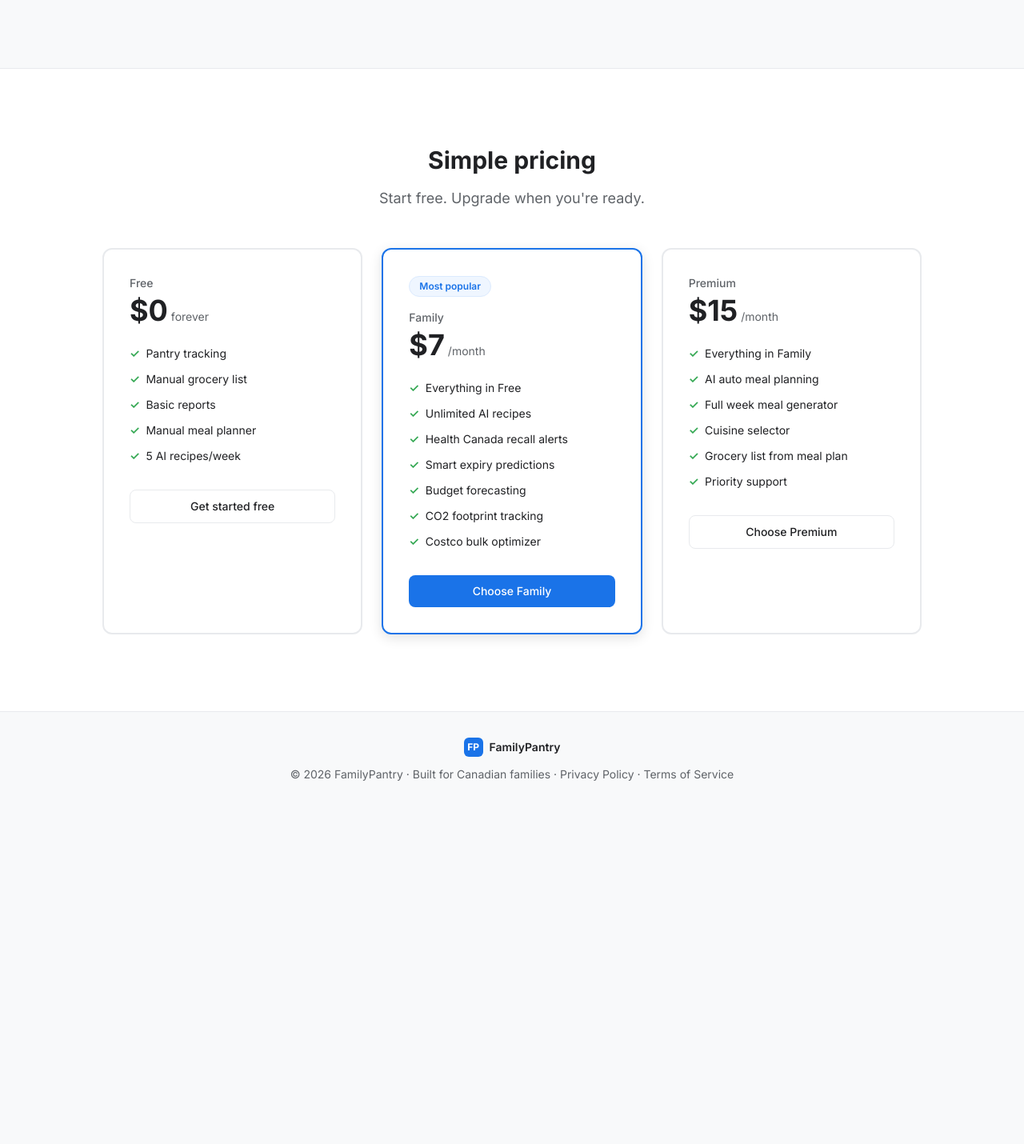
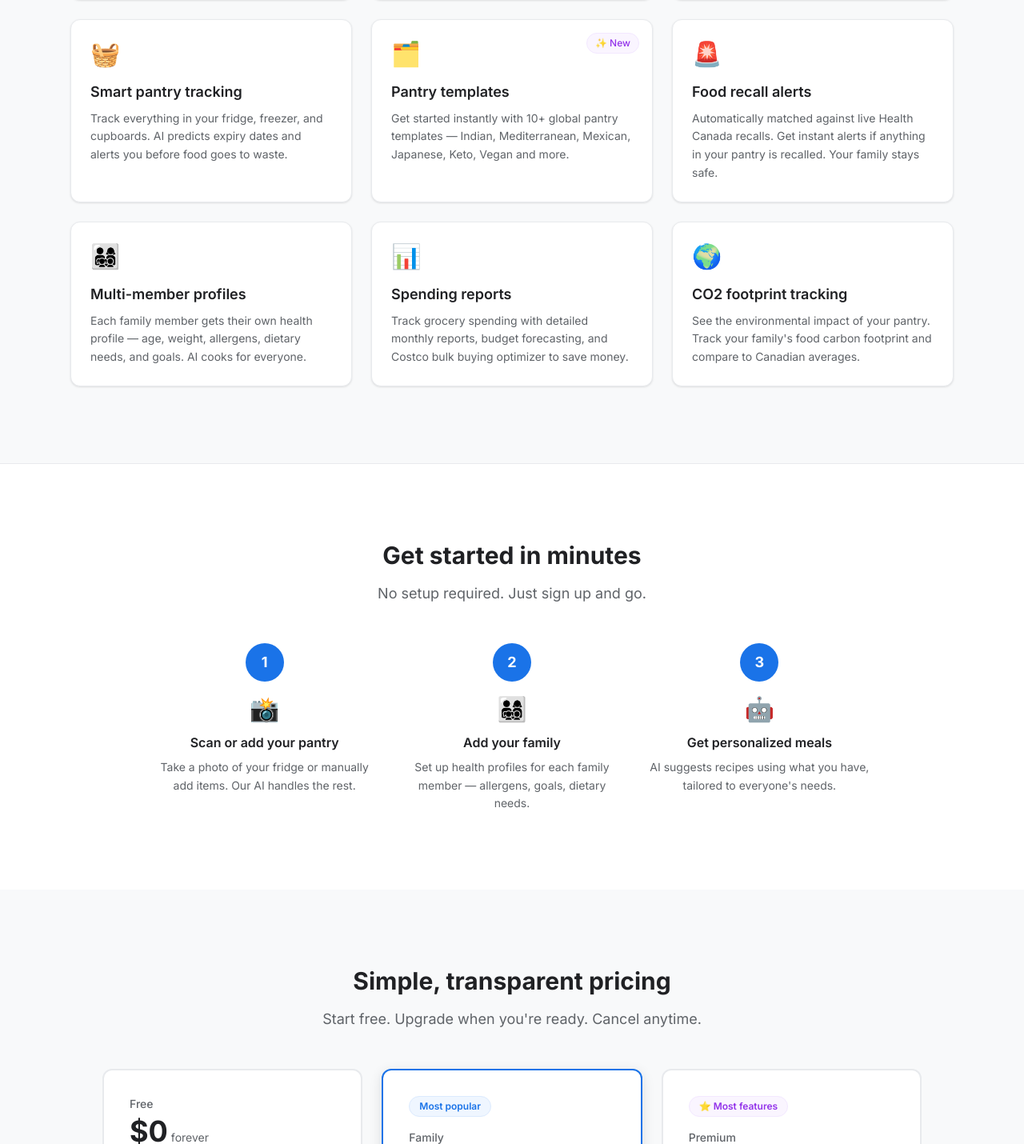
Before and after one commit to devenv247-tech/familypantry, a React (Vite) app: page / in a window 1280 px wide. Shown: the part 1260-2690 px from the top of the page at 80% size. Before the commit the page ends 2270 px from the top, so only its background shows below. Built offline with nearby package versions, Linux system fonts and the light colour scheme.

Commit message:
Update landing page with all features, new pricing, how it works, trust section

```diff
--- a/src/pages/Landing.jsx
+++ b/src/pages/Landing.jsx
@@ -30,7 +30,7 @@ export default function Landing() {
           <span className="text-primary">Healthier families.</span>
         </h1>
         <p className="text-xl text-textMuted max-w-2xl mb-10 leading-relaxed">
-          FamilyPantry tracks your pantry, suggests AI-powered recipes based on each member's health goals, plans your weekly grocery list, and alerts you to food recalls — all in one place.
+          FamilyPantry tracks your pantry, suggests AI-powered recipes based on each member's health goals, plans your weekly meals, and alerts you to food recalls — all in one place.
         </p>
         <div className="flex items-center gap-4 flex-wrap justify-center">
           <button onClick={() => navigate('/register')} className="btn-primary text-base px-8 py-3">Start for free</button>
@@ -44,20 +44,93 @@ export default function Landing() {
         <p className="text-xs text-textMuted mt-4">No credit card required · Free plan available</p>
       </section>
 
+      {/* Stats bar */}
+      <section className="bg-primary/5 border-y border-blue-100 py-8 px-6">
+        <div className="max-w-4xl mx-auto grid grid-cols-2 md:grid-cols-4 gap-6 text-center">
+          {[
+            { value: '15+', label: 'Smart features' },
+            { value: 'AI', label: 'Powered recipes' },
+            { value: '🇨🇦', label: 'PIPEDA compliant' },
+            { value: '$7', label: 'Starting per month' },
+          ].map((s, i) => (
+            <div key={i}>
+              <p className="text-2xl font-bold text-primary">{s.value}</p>
+              <p className="text-sm text-textMuted mt-1">{s.label}</p>
+            </div>
+          ))}
+        </div>
+      </section>
+
       {/* Features */}
-      <section id="features" className="px-6 pb-24 max-w-6xl mx-auto w-full">
+      <section id="features" className="px-6 py-24 max-w-6xl mx-auto w-full">
         <h2 className="text-3xl font-bold text-textPrimary text-center mb-4">Everything your family needs</h2>
         <p className="text-textMuted text-center mb-12 text-lg">One app. Every family member. Zero stress.</p>
         <div className="grid grid-cols-1 md:grid-cols-2 lg:grid-cols-3 gap-6">
           {[
-            { icon: '🧺', title: 'Pantry tracking', desc: 'Track everything in your fridge, freezer, and cupboards. Know exactly what you have before you shop.' },
-            { icon: '🤖', title: 'AI recipe suggestions', desc: 'Get meal ideas based on what you already have and each family member\'s health goals and preferences.' },
-            { icon: '🛒', title: 'Smart grocery lists', desc: 'Auto-generated weekend shopping lists with price comparisons across local stores.' },
-            { icon: '👨‍👩‍👧‍👦', title: 'Multi-member profiles', desc: 'Each family member gets their own health profile — age, weight, dietary needs, and goals.' },
-            { icon: '📊', title: 'Expense reports', desc: 'See exactly how much you spend on groceries each month and where you can cut back.' },
-            { icon: '🚨', title: 'Food recall alerts', desc: 'Instantly notified if anything in your pantry is recalled by Health Canada. Your family stays safe.' },
+            {
+              icon: '📸',
+              title: 'AI photo scan',
+              badge: '✨ New',
+              badgeColor: 'bg-purple-50 text-purple-600 border-purple-100',
+              desc: 'Take a photo of your fridge or pantry and AI automatically detects and adds all items instantly. Add 20 items in one photo!'
+            },
+            {
+              icon: '🤖',
+              title: 'AI recipe suggestions',
+              badge: null,
+              desc: 'Get personalized meal ideas based on what you already have and each family member\'s health goals, allergens, and dietary preferences.'
+            },
+            {
+              icon: '📅',
+              title: 'AI weekly meal planner',
+              badge: '👑 Premium',
+              badgeColor: 'bg-yellow-50 text-yellow-600 border-yellow-100',
+              desc: 'Generate a full week of personalized meals with one click. Choose cuisines, filter by family member, and get detailed recipes with nutrition.'
+            },
+            {
+              icon: '🧺',
+              title: 'Smart pantry tracking',
+              badge: null,
+              desc: 'Track everything in your fridge, freezer, and cupboards. AI predicts expiry dates and alerts you before food goes to waste.'
+            },
+            {
+              icon: '🗂️',
+              title: 'Pantry templates',
+              badge: '✨ New',
+              badgeColor: 'bg-purple-50 text-purple-600 border-purple-100',
+              desc: 'Get started instantly with 10+ global pantry templates — Indian, Mediterranean, Mexican, Japanese, Keto, Vegan and more.'
+            },
+            {
+              icon: '🚨',
+              title: 'Food recall alerts',
+              badge: null,
+              desc: 'Automatically matched against live Health Canada recalls. Get instant alerts if anything in your pantry is recalled. Your family stays safe.'
+            },
+            {
+              icon: '👨‍👩‍👧‍👦',
+              title: 'Multi-member profiles',
+              badge: null,
+              desc: 'Each family member gets their own health profile — age, weight, allergens, dietary needs, and goals. AI cooks for everyone.'
+            },
+            {
+              icon: '📊',
+              title: 'Spending reports',
+              badge: null,
+              desc: 'Track grocery spending with detailed monthly reports, budget forecasting, and Costco bulk buying optimizer to save money.'
+            },
+            {
+              icon: '🌍',
+              title: 'CO2 footprint tracking',
+              badge: null,
+              desc: 'See the environmental impact of your pantry. Track your family\'s food carbon footprint and compare to Canadian averages.'
+            },
           ].map((f, i) => (
-            <div key={i} className="card hover:shadow-md transition-shadow duration-200">
+            <div key={i} className="card hover:shadow-md transition-shadow duration-200 relative">
+              {f.badge && (
+                <span className={`absolute top-4 right-4 text-xs px-2.5 py-1 rounded-pill border font-medium ${f.badgeColor}`}>
+                  {f.badge}
+                </span>
+              )}
               <div className="text-3xl mb-4">{f.icon}</div>
               <h3 className="font-semibold text-textPrimary text-lg mb-2">{f.title}</h3>
               <p className="text-textMuted text-sm leading-relaxed">{f.desc}</p>
@@ -66,30 +139,104 @@ export default function Landing() {
         </div>
       </section>
 
+      {/* How it works */}
+      <section className="bg-surface border-t border-border px-6 py-24">
+        <div className="max-w-4xl mx-auto">
+          <h2 className="text-3xl font-bold text-textPrimary text-center mb-4">Get started in minutes</h2>
+          <p className="text-textMuted text-center mb-12 text-lg">No setup required. Just sign up and go.</p>
+          <div className="grid grid-cols-1 md:grid-cols-3 gap-8">
+            {[
+              { step: '1', icon: '📸', title: 'Scan or add your pantry', desc: 'Take a photo of your fridge or manually add items. Our AI handles the rest.' },
+              { step: '2', icon: '👨‍👩‍👧‍👦', title: 'Add your family', desc: 'Set up health profiles for each family member — allergens, goals, dietary needs.' },
+              { step: '3', icon: '🤖', title: 'Get personalized meals', desc: 'AI suggests recipes using what you have, tailored to everyone\'s needs.' },
+            ].map((s, i) => (
+              <div key={i} className="text-center">
+                <div className="w-12 h-12 bg-primary rounded-full flex items-center justify-center text-white font-bold text-lg mx-auto mb-4">
+                  {s.step}
+                </div>
+                <div className="text-3xl mb-3">{s.icon}</div>
+                <h3 className="font-semibold text-textPrimary mb-2">{s.title}</h3>
+                <p className="text-textMuted text-sm leading-relaxed">{s.desc}</p>
+              </div>
+            ))}
+          </div>
+        </div>
+      </section>
+
       {/* Pricing */}
-      <section className="bg-surface border-t border-border px-6 py-24">
+      <section className="px-6 py-24">
         <div className="max-w-5xl mx-auto">
-          <h2 className="text-3xl font-bold text-textPrimary text-center mb-4">Simple pricing</h2>
-          <p className="text-textMuted text-center mb-12 text-lg">Start free. Upgrade when you're ready.</p>
+          <h2 className="text-3xl font-bold text-textPrimary text-center mb-4">Simple, transparent pricing</h2>
+          <p className="text-textMuted text-center mb-12 text-lg">Start free. Upgrade when you're ready. Cancel anytime.</p>
           <div className="grid grid-cols-1 md:grid-cols-3 gap-6">
             {[
               {
-                name: 'Free', price: '$0', period: 'forever', highlight: false,
-                features: ['Pantry tracking', 'Manual grocery list', 'Basic reports', 'Manual meal planner', '5 AI recipes/week']
+                name: 'Free',
+                price: '$0',
+                period: 'forever',
+                highlight: false,
+                badge: null,
+                features: [
+                  'Pantry tracking',
+                  'Barcode scanner',
+                  'Manual grocery list',
+                  'Basic spending reports',
+                  'Manual meal planner',
+                  '5 AI recipes per week',
+                  'Up to 5 family members',
+                ]
               },
               {
-                name: 'Family', price: '$7', period: '/month', highlight: true,
-                features: ['Everything in Free', 'Unlimited AI recipes', 'Health Canada recall alerts', 'Smart expiry predictions', 'Budget forecasting', 'CO2 footprint tracking', 'Costco bulk optimizer']
+                name: 'Family',
+                price: '$7',
+                period: '/month',
+                highlight: true,
+                badge: 'Most popular',
+                features: [
+                  'Everything in Free',
+                  'Unlimited AI recipes',
+                  'AI photo pantry scan',
+                  'Pantry starter templates',
+                  'Health Canada recall alerts',
+                  'Smart expiry predictions',
+                  'Budget forecasting',
+                  'Price anomaly detection',
+                  'Meal pattern learning',
+                  'Smart substitutions',
+                  'CO2 footprint tracking',
+                  'Costco bulk optimizer',
+                  'Health goal tracking',
+                  'Seasonal recommendations',
+                ]
               },
               {
-                name: 'Premium', price: '$15', period: '/month', highlight: false,
-                features: ['Everything in Family', 'AI auto meal planning', 'Full week meal generator', 'Cuisine selector', 'Grocery list from meal plan', 'Priority support']
+                name: 'Premium',
+                price: '$15',
+                period: '/month',
+                highlight: false,
+                badge: '⭐ Most features',
+                features: [
+                  'Everything in Family',
+                  'AI auto meal planning',
+                  'Full week meal generator',
+                  'Cuisine selector',
+                  'Nutrition macros per meal',
+                  'Grocery list from meal plan',
+                  'Unlimited photo scans',
+                  'Priority support',
+                ]
               },
             ].map((plan, i) => (
-              <div key={i} className={`rounded-card p-8 border-2 transition-all ${plan.highlight ? 'border-primary shadow-dropdown' : 'border-border bg-surface'}`}>
-                {plan.highlight && (
-                  <div className="inline-block bg-blue-50 text-primary text-xs font-semibold px-3 py-1 rounded-pill mb-4 border border-blue-100">
-                    Most popular
+              <div key={i} className={`rounded-card p-8 border-2 transition-all flex flex-col ${
+                plan.highlight ? 'border-primary shadow-dropdown bg-white' : 'border-border bg-surface'
+              }`}>
+                {plan.badge && (
+                  <div className={`inline-block text-xs font-semibold px-3 py-1 rounded-pill mb-4 border w-fit ${
+                    plan.highlight
+                      ? 'bg-blue-50 text-primary border-blue-100'
+                      : 'bg-purple-50 text-purple-600 border-purple-100'
+                  }`}>
+                    {plan.badge}
                   </div>
                 )}
                 <p className="text-textMuted text-sm font-medium mb-1">{plan.name}</p>
@@ -97,19 +244,59 @@ export default function Landing() {
                   <span className="text-4xl font-bold text-textPrimary">{plan.price}</span>
                   <span className="text-textMuted text-sm">{plan.period}</span>
                 </div>
-                <ul className="space-y-3 mb-8">
+                <ul className="space-y-2.5 mb-8 flex-1">
                   {plan.features.map((f, j) => (
-                    <li key={j} className="flex items-center gap-2 text-sm text-textPrimary">
-                      <span className="text-success font-bold">✓</span> {f}
+                    <li key={j} className="flex items-start gap-2 text-sm text-textPrimary">
+                      <span className="text-success font-bold flex-shrink-0 mt-0.5">✓</span>
+                      {f}
                     </li>
                   ))}
                 </ul>
-                <button onClick={() => navigate('/register')} className={plan.highlight ? 'btn-primary w-full text-center' : 'btn-secondary w-full text-center'}>
+                <button
+                  onClick={() => navigate('/register')}
+                  className={`w-full text-center py-3 rounded-btn font-medium transition-all ${
+                    plan.highlight ? 'btn-primary' : 'btn-secondary'
+                  }`}
+                >
                   {plan.name === 'Free' ? 'Get started free' : `Choose ${plan.name}`}
                 </button>
               </div>
             ))}
           </div>
+          <p className="text-center text-xs text-textMuted mt-6">
+            All prices in CAD · No hidden fees · Cancel anytime · Powered by Stripe
+          </p>
+        </div>
+      </section>
+
+      {/* Trust section */}
+      <section className="bg-surface border-t border-border px-6 py-16">
+        <div className="max-w-4xl mx-auto text-center">
+          <h2 className="text-2xl font-bold text-textPrimary mb-8">Built for Canadian families</h2>
+          <div className="grid grid-cols-1 md:grid-cols-3 gap-6">
+            {[
+              { icon: '🔒', title: 'PIPEDA compliant', desc: 'Your data stays in Canada. We follow BC PIPA and federal PIPEDA privacy laws.' },
+              { icon: '🇨🇦', title: 'Canadian data storage', desc: 'Database and servers hosted in Canada. Your family\'s data never leaves the country.' },
+              { icon: '🤖', title: 'Privacy-first AI', desc: 'We never send your name or personal details to AI. Only anonymous health preferences.' },
+            ].map((t, i) => (
+              <div key={i} className="flex flex-col items-center text-center p-6 rounded-card border border-border">
+                <div className="text-3xl mb-3">{t.icon}</div>
+                <h3 className="font-semibold text-textPrimary mb-2">{t.title}</h3>
+                <p className="text-textMuted text-sm leading-relaxed">{t.desc}</p>
+              </div>
+            ))}
+          </div>
+        </div>
+      </section>
+
+      {/* CTA */}
+      <section className="px-6 py-24 text-center">
+        <div className="max-w-2xl mx-auto">
+          <h2 className="text-3xl font-bold text-textPrimary mb-4">Ready to simplify family meals?</h2>
+          <p className="text-textMuted text-lg mb-8">Join Canadian families using FamilyPantry to eat smarter, waste less, and stay safe.</p>
+          <button onClick={() => navigate('/register')} className="btn-primary text-base px-10 py-3">
+            Get started free — no credit card needed
+          </button>
         </div>
       </section>
 
```
Lines whose indentation alone changed are shown as unchanged.
